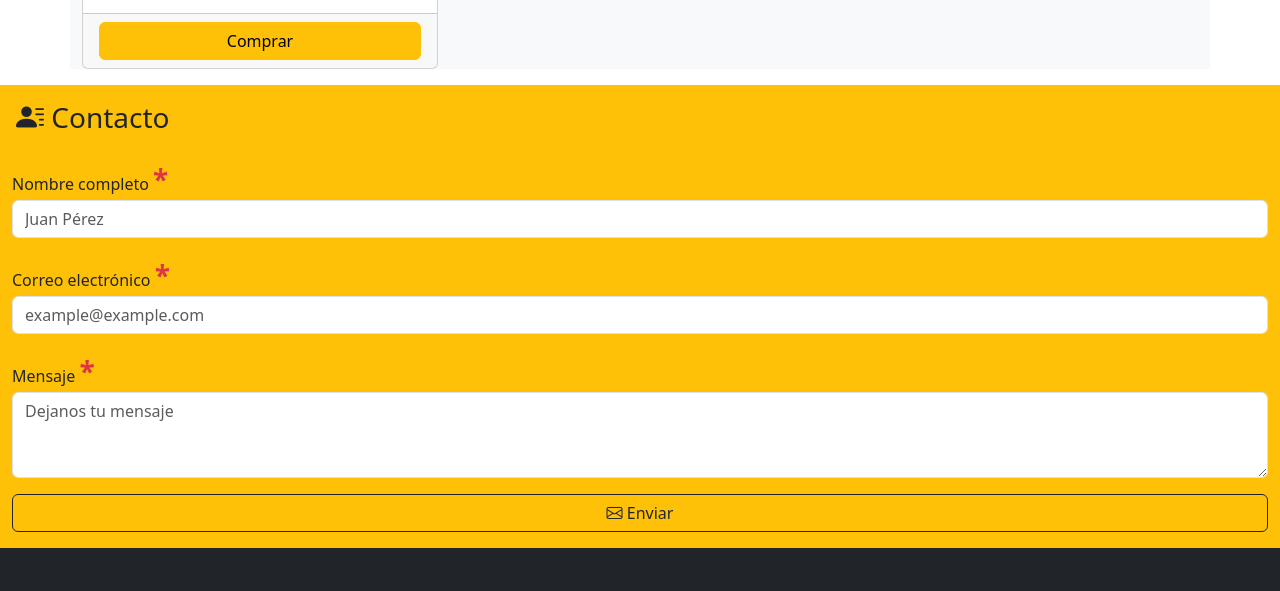
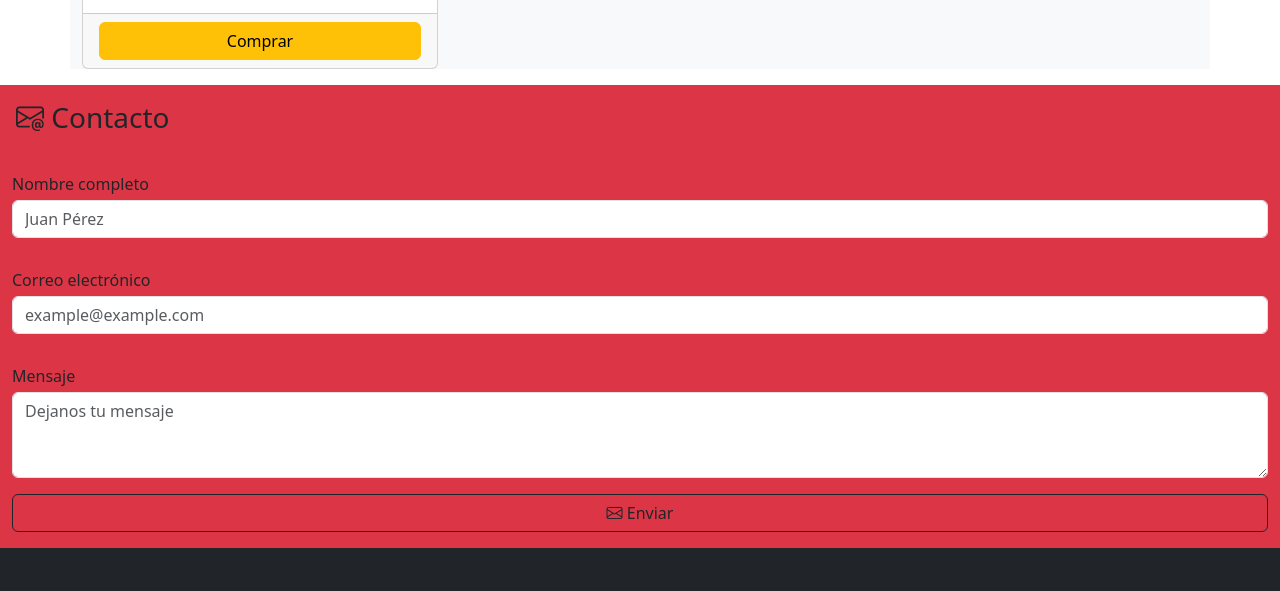
Before and after one commit to noahdmt/web-bootstrap-grupo3, a plain HTML site: page index.html in a window 1280 px wide. Shown: the part 2353-2944 px from the top of the page. Drawn offline with nearby package versions, Linux system fonts and the light colour scheme.

Commit message:
cambio color e icono de contacto

```diff
--- a/index.html
+++ b/index.html
@@ -335,10 +335,10 @@
         </div>
       </section>
 
-      <section id="contacto" class="container-fluid bg-warning">
+      <section id="contacto" class="container-fluid bg-danger">
         <div class="row">
           <div class="col p-3">
-            <h3><i class="bi bi-person-lines-fill"></i> Contacto</h3>
+            <h3><i class="bi bi-envelope-at"></i> Contacto</h3>
           </div>
         </div>
 
```
